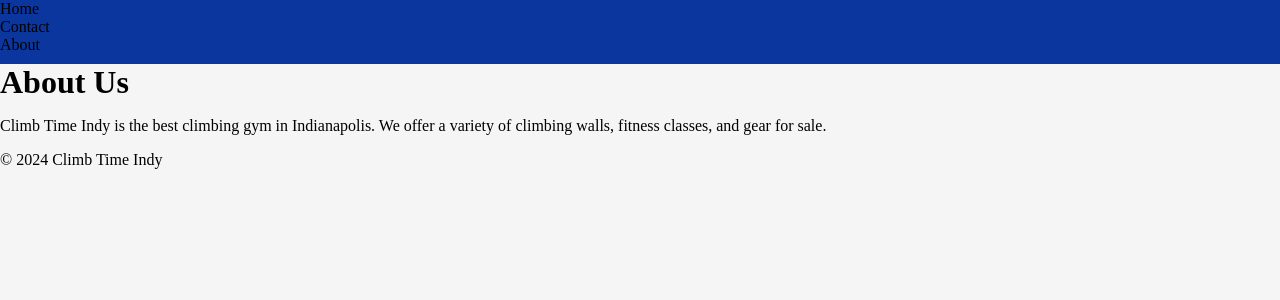
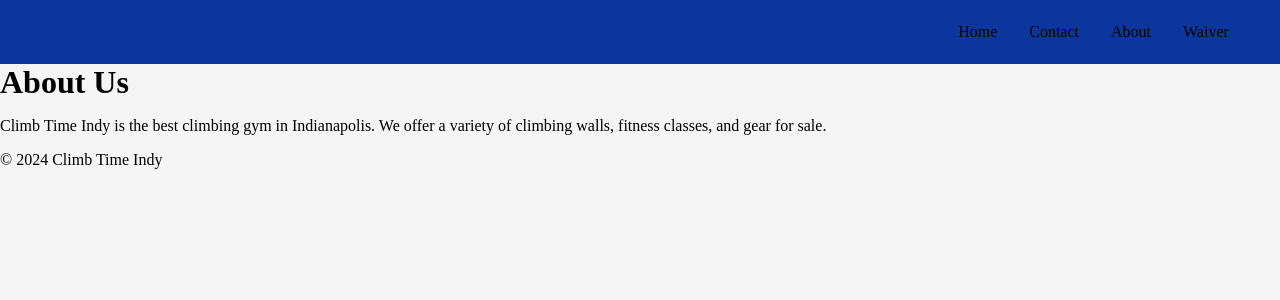
Before and after one commit to mramirez0610/ctiRevamp, a Next.js app: page /about in a window 1280 px wide. Shown: the top 300 px of the page. Built offline with nearby package versions, Linux system fonts and the light colour scheme.

Commit message:
starting nav work

```diff
--- a/src/components/navbar.js
+++ b/src/components/navbar.js
@@ -14,6 +14,11 @@
         <li>
           <Link href="/about">About</Link>
         </li>
+        <li>
+          <Link href="https://waiver.smartwaiver.com/w/5dc496b7cf021/web/">
+            Waiver
+          </Link>
+        </li>
       </ul>
     </nav>
   );
--- a/src/scss/comp.module.scss
+++ b/src/scss/comp.module.scss
@@ -4,4 +4,14 @@
   background-color: $primary-color;
   width: 100%;
   height: 8vh;
+
+  ul {
+    display: flex;
+    justify-content: flex-end;
+    align-items: center;
+    gap: 2rem;
+    height: 100%;
+    padding: 0 4%;
+    list-style: none;
+  }
 }
```
